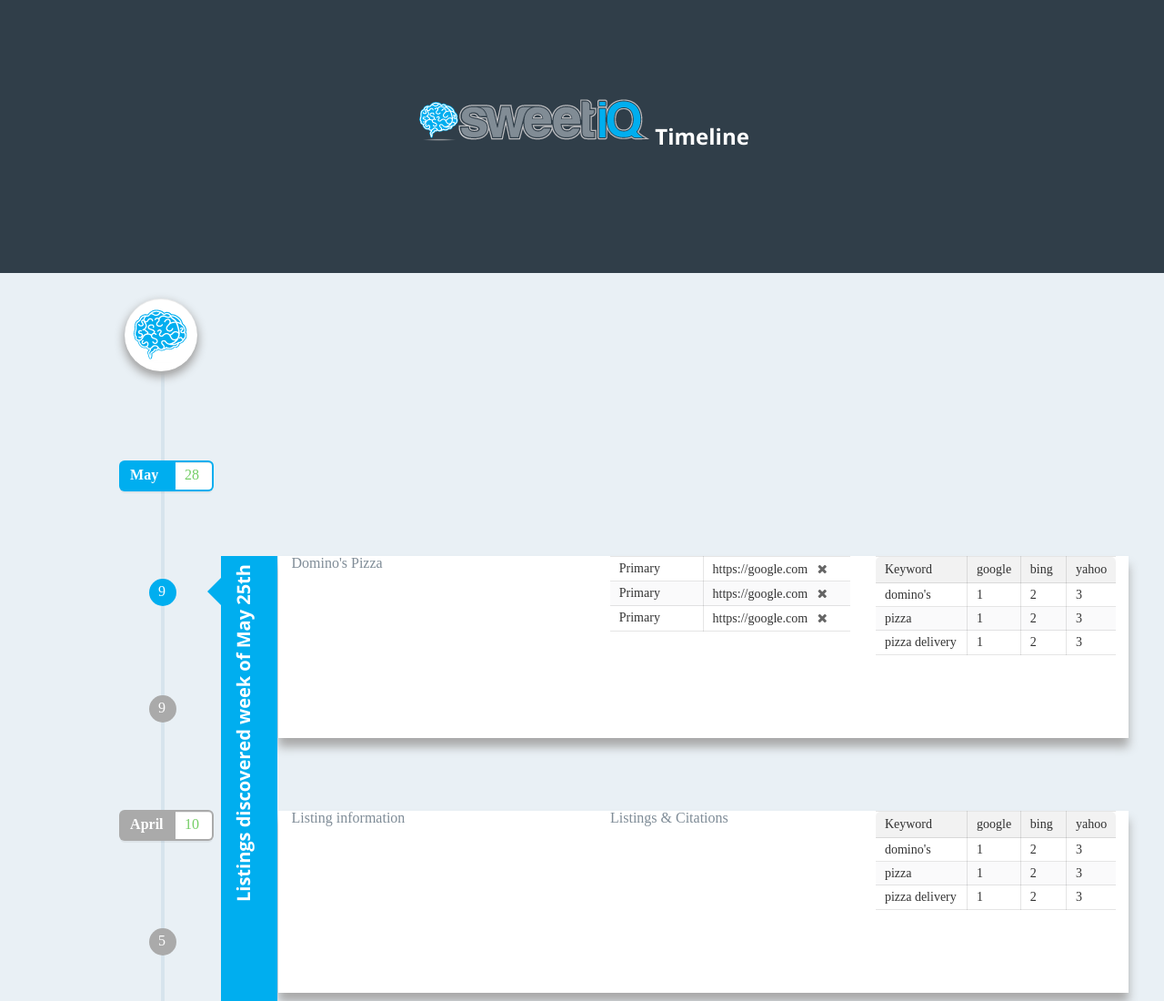
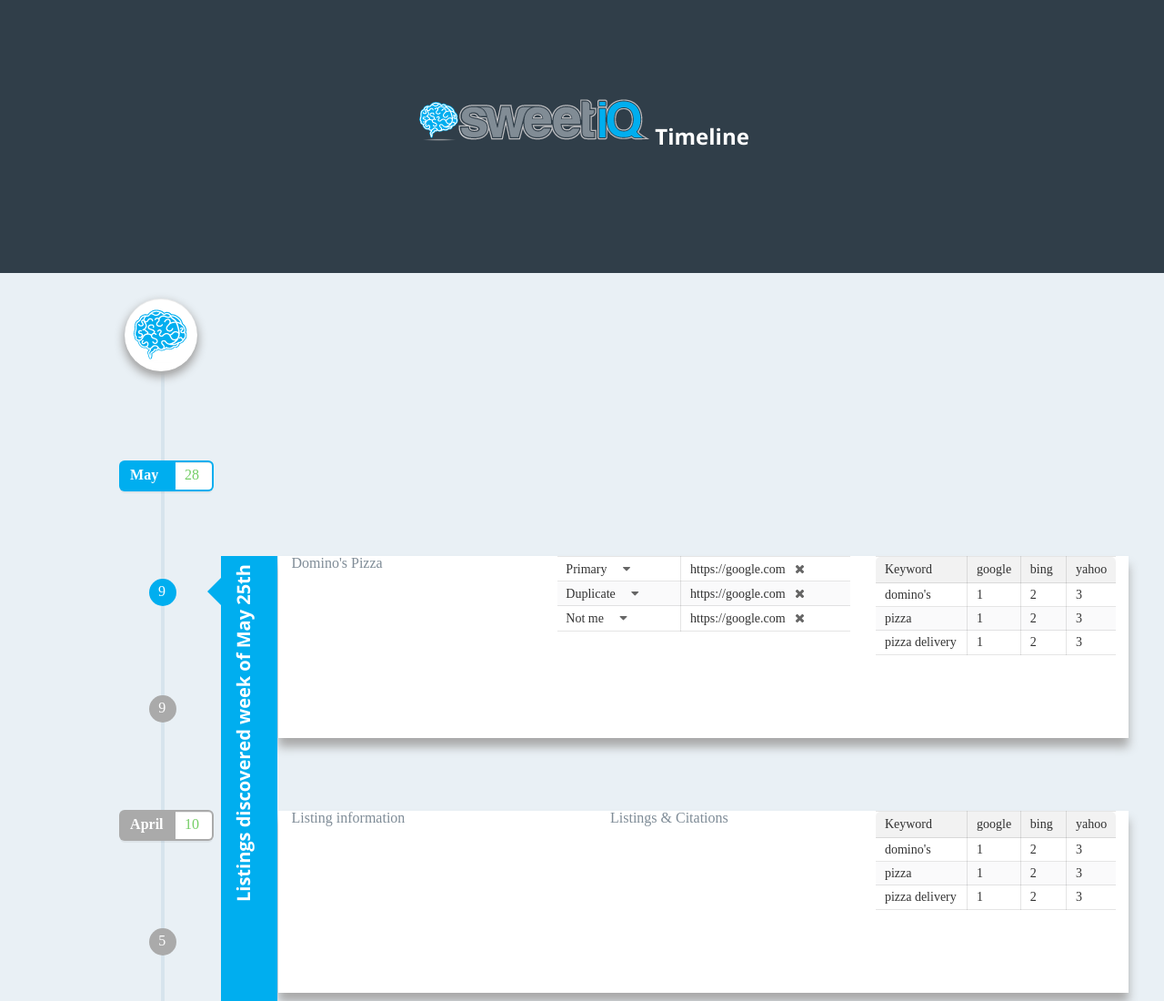
Before and after one commit to CelineBen/VerticalTimeline, a plain HTML site: page index.html in a window 1280 px wide. Shown: the top 1100 px of the page at 91% size. Drawn offline with nearby package versions, Linux system fonts and the light colour scheme; a web font is replaced by a local one.

Commit message:
Dropdown for citations

```diff
--- a/index.html
+++ b/index.html
@@ -47,12 +47,12 @@
 
 				<div class="fifteen wide column">
 					<div class="row listing ui grid">
-						<div class="six wide column listing-content">
+						<div class="five wide column listing-content">
 							<!-- <div class="ui segment"> -->
 								Domino's Pizza
 							<!-- </div> -->
 						</div>
-						<div class= "five wide column listings-citations">
+						<div class= "six wide column listings-citations">
 							<!-- <div class="listings-citations-header blue">
 								<h2 class="vertical">Listings and citations</h2>
 							</div> -->
@@ -60,15 +60,54 @@
 								<table class="ui five column small celled table segment">
 								  <tbody>
 								    <tr>
-								      <td>Primary</td>
+								      <td>
+								      	<div class="ui dropdown">
+												  <div class="text">Primary</div>
+												  <i class="dropdown icon"></i>
+												  <div class="menu">
+												    <div class="item">Primary</div>
+												    <div class="item">Duplicate</div>
+												    <div class="item">Not me</div>
+												    <div class="item">Results page</div>
+												    <div class="item">Citation</div>
+												    <div class="item">Broken</div>
+												  </div>
+												</div>
+								      </td>
 								      <td>https://google.com <i class="remove icon right"></i></td>
 								    </tr>
 								    <tr>
-								      <td>Primary</td>
+								      <td>
+								      	<div class="ui dropdown">
+												  <div class="text">Duplicate</div>
+												  <i class="dropdown icon"></i>
+												  <div class="menu">
+												    <div class="item">Primary</div>
+												    <div class="item">Duplicate</div>
+												    <div class="item">Not me</div>
+												    <div class="item">Results page</div>
+												    <div class="item">Citation</div>
+												    <div class="item">Broken</div>
+												  </div>
+												</div>
+								      </td>
 								      <td>https://google.com <i class="remove icon right"></i></td>
 								    </tr>
 								    <tr>
-								      <td>Primary</td>
+								      <td>
+								      	<div class="ui dropdown">
+												  <div class="text">Not me</div>
+												  <i class="dropdown icon"></i>
+												  <div class="menu">
+												    <div class="item">Primary</div>
+												    <div class="item">Duplicate</div>
+												    <div class="item">Not me</div>
+												    <div class="item">Results page</div>
+												    <div class="item">Citation</div>
+												    <div class="item">Broken</div>
+												  </div>
+												</div>
+								      </td>
 								      <td>https://google.com <i class="remove icon right"></td>
 								    </tr>
 								  </tbody>
@@ -754,6 +793,7 @@
 		</div> <!-- cd-timeline-block -->
 	</section> <!-- cd-timeline -->
 <script src="http://ajax.googleapis.com/ajax/libs/jquery/1.11.0/jquery.min.js"></script>
+<script src="lib/semantic/packaged/javascript/semantic.min.js"></script>
 <script src="js/main.js"></script> <!-- Resource jQuery -->
 </body>
 </html>
--- a/js/main.js
+++ b/js/main.js
@@ -2,6 +2,8 @@
 /*global $, track, console, define*/
 
 $(document).ready(function ($) {
+
+  $('.ui.dropdown').dropdown();
   var $timeline_block = $('.cd-timeline-block');
 
   //hide all timeline blocks
```
